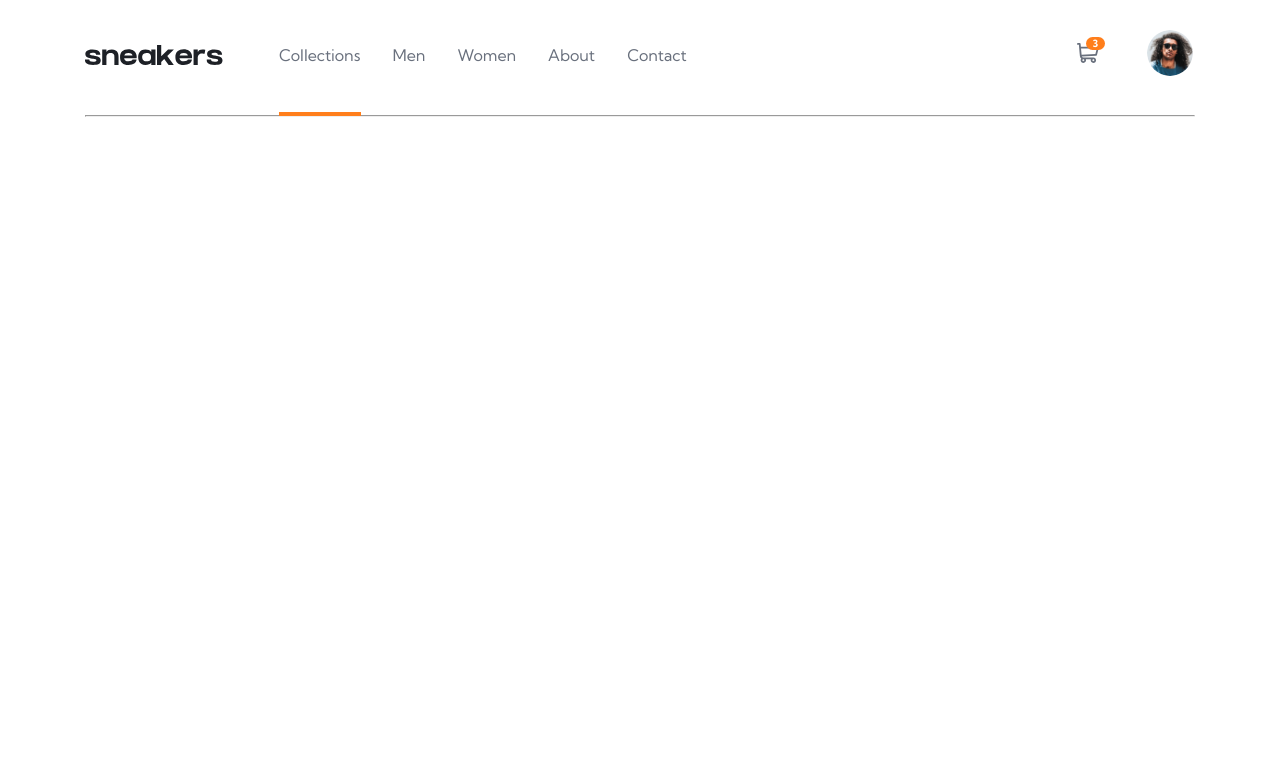
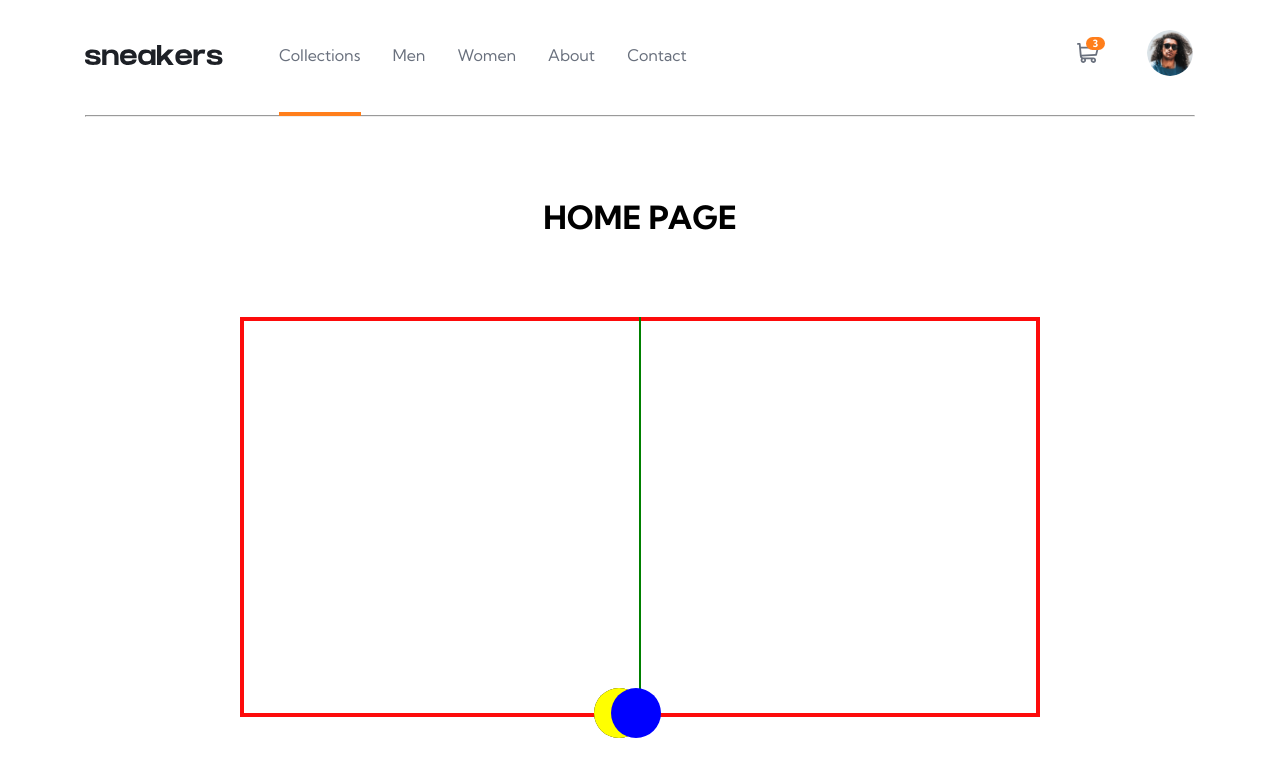
Before and after one commit to Ali0496/e-shop-sneakers, a plain HTML site: page index.html in a window 1280 px wide. Drawn offline with Linux system fonts and the light colour scheme.

Commit message:
add style position

```diff
--- a/index.html
+++ b/index.html
@@ -11,6 +11,51 @@
       rel="stylesheet"
     />
     <title>Sneakers</title>
+    <style>
+      .parent {
+        margin: 0 auto;
+        border: 4px solid rgb(253, 11, 11);
+        width: 800px;
+        height: 400px;
+        position: relative;
+        display: flex;
+        justify-content: center;
+        align-items: center;
+      }
+      .line{
+        width: 2px;
+        height: 400px;
+        background-color: green;
+      }
+      .child {
+        width: 50px;
+        height: 50px;
+        border-radius: 50%;
+        background-color: green;
+        position: absolute;
+      }
+      .one {
+        position: absolute;
+        background-color: black;
+        left: 350px;
+        bottom: -25px;
+        z-index: 9;
+      }
+      .two {
+        position: absolute;
+        background-color: blue;
+        right: 375px;;
+        bottom: -25px;
+        z-index: 10;
+      }
+      .tree {
+        position: absolute;
+        background-color: yellow;
+        left: 350px;
+        bottom: -25px;
+        z-index: 9;
+      }
+    </style>
   </head>
   <body>
     <header>
@@ -20,7 +65,7 @@
             <img class="burger" src="./Images/burger.svg" alt="" />
             <img class="logo" src="./Images/logo.svg" alt="" />
             <ul>
-              <li> <span></span><a href="./index.html">Collections</a></li>
+              <li><span></span><a href="./index.html">Collections</a></li>
               <li><a href="./pages/men.html">Men</a></li>
               <li><a href="./pages/woman.html">Women</a></li>
               <li><a href="./pages/about.html">About</a></li>
@@ -40,5 +85,14 @@
         <hr />
       </div>
     </header>
+    <br /><br /><br /><br />
+    <h1 style="text-align: center">HOME PAGE</h1>
+    <br /><br /><br /><br />
+    <div class="parent">
+      <div class="line"></div>
+      <div class="child one"></div>
+      <div class="child two"></div>
+      <div class="child tree"></div>
+    </div>
   </body>
 </html>
```
